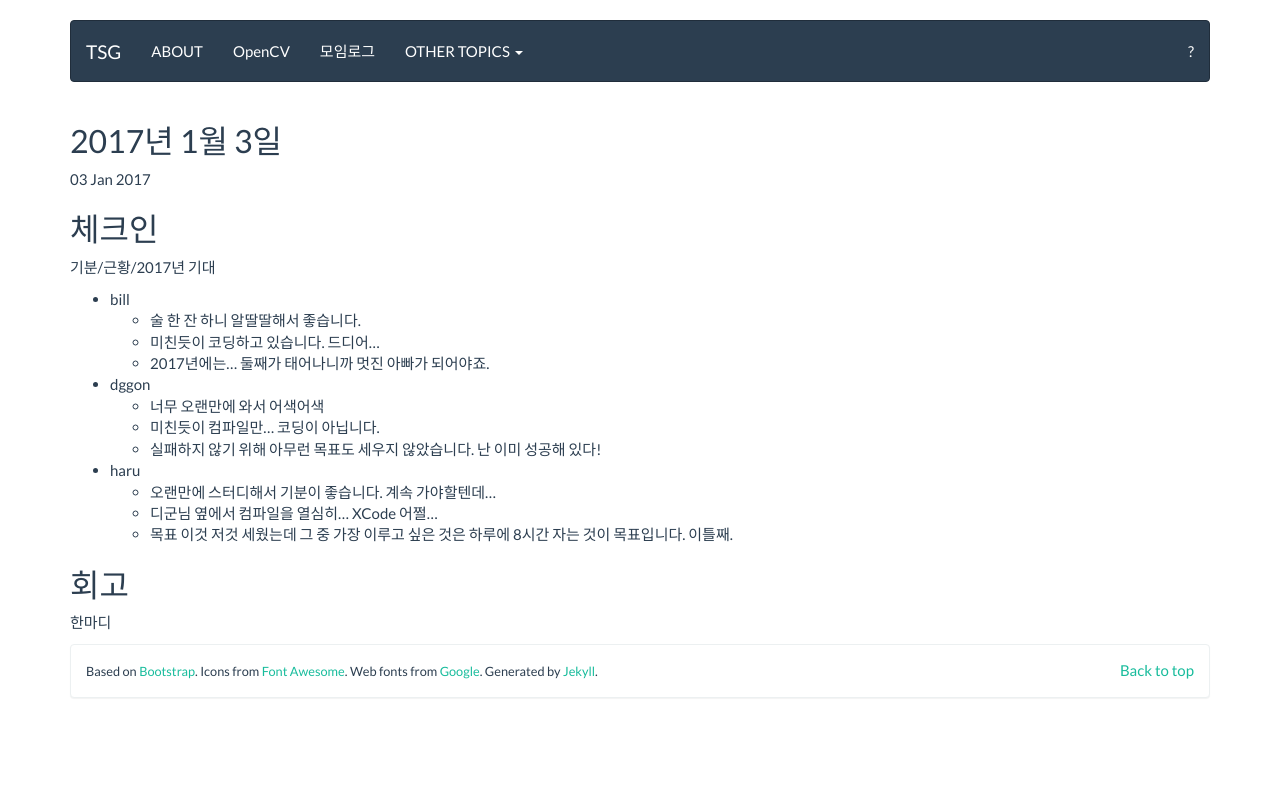
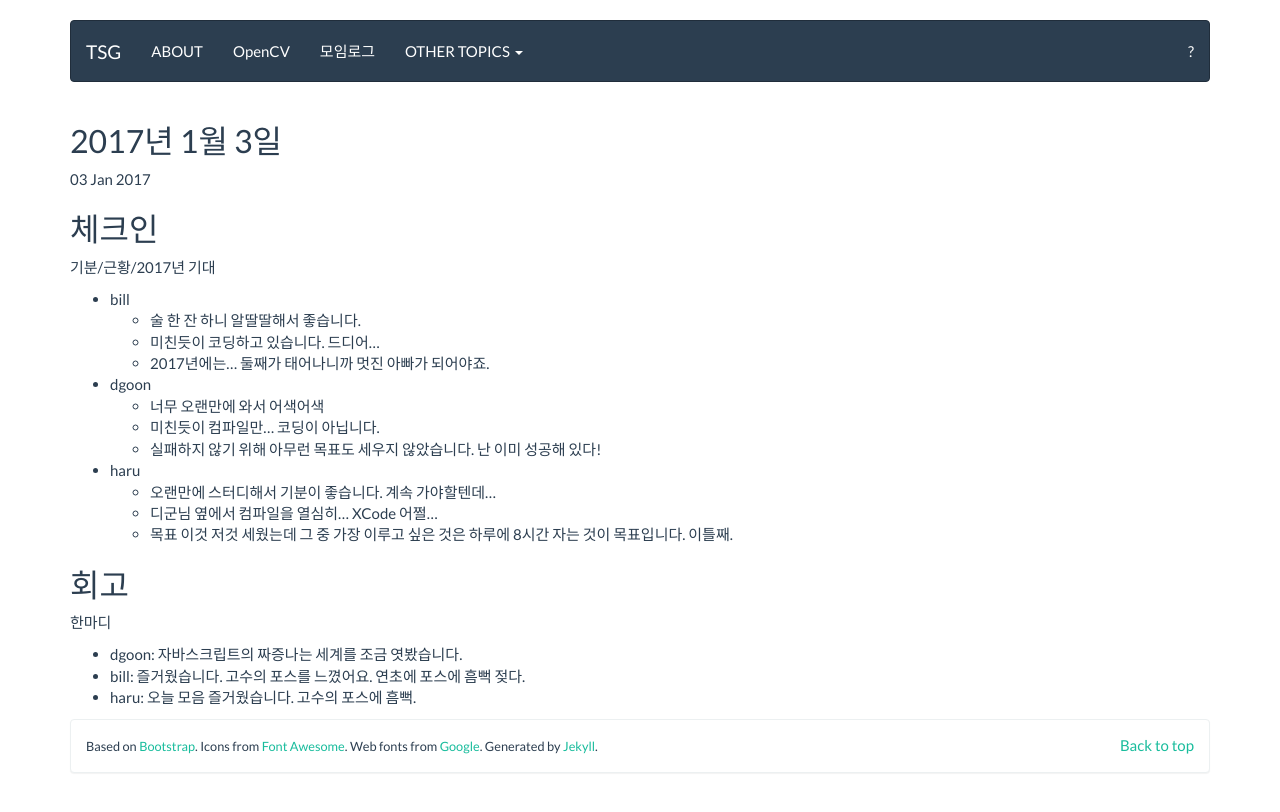
Before and after one commit to tuestudy/tuestudy.github.io, a Jekyll site: the page built from _posts/2017-01-03-meeting.markdown, in a window 1280 px wide. Shown: the top 812 px of the page. Built offline with Jekyll 4.4.1, drawn with Linux system fonts in a browser that asks for light colours.

Commit message:
2017년 1월 3일 회고

```diff
--- a/_posts/2017-01-03-meeting.markdown
+++ b/_posts/2017-01-03-meeting.markdown
@@ -15,7 +15,7 @@
   * 미친듯이 코딩하고 있습니다. 드디어...
   * 2017년에는... 둘째가 태어나니까 멋진 아빠가 되어야죠.
 
-* dggon
+* dgoon
   * 너무 오랜만에 와서 어색어색
   * 미친듯이 컴파일만... 코딩이 아닙니다.
   * 실패하지 않기 위해 아무런 목표도 세우지 않았습니다. 난 이미 성공해 있다!
@@ -28,3 +28,7 @@
 ## 회고
 
 한마디
+
+* dgoon: 자바스크립트의 짜증나는 세계를 조금 엿봤습니다.
+* bill: 즐거웠습니다. 고수의 포스를 느꼈어요. 연초에 포스에 흠뻑 젖다.
+* haru: 오늘 모음 즐거웠습니다. 고수의 포스에 흠뻑.
```
